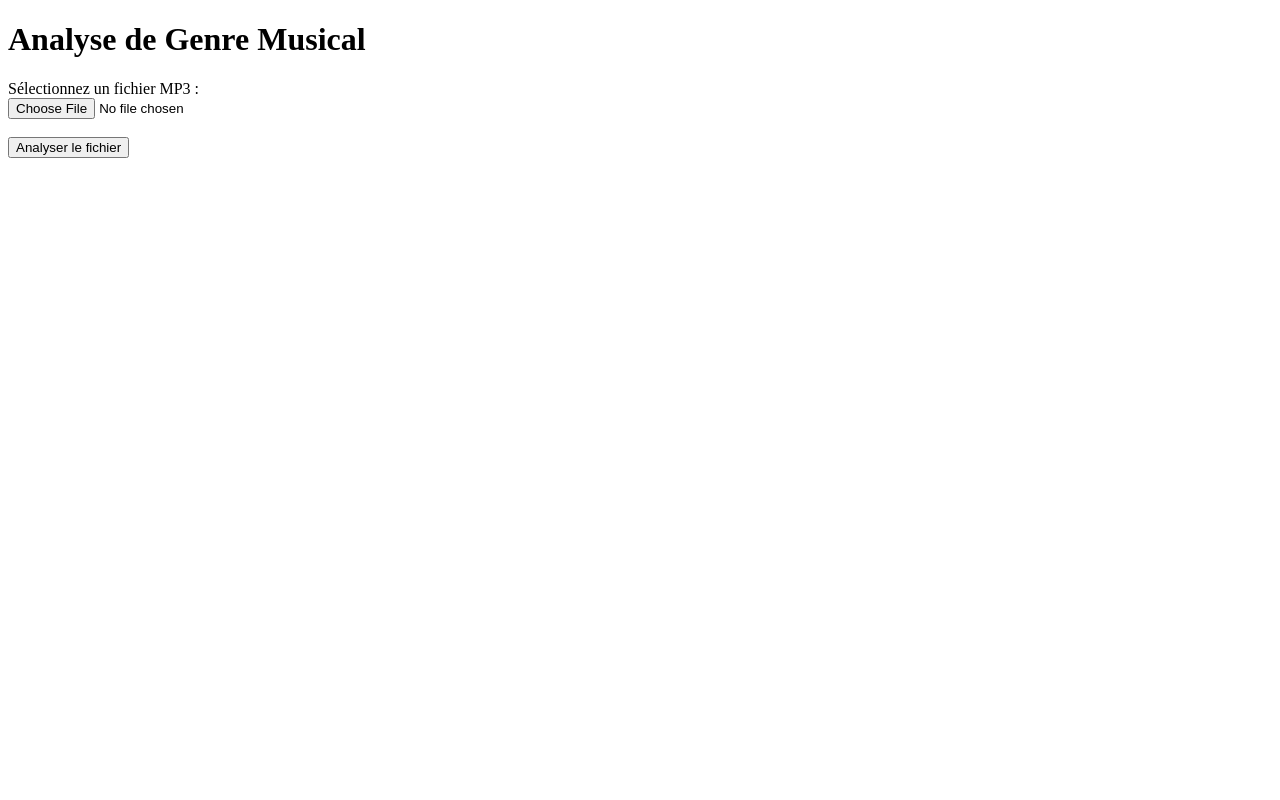
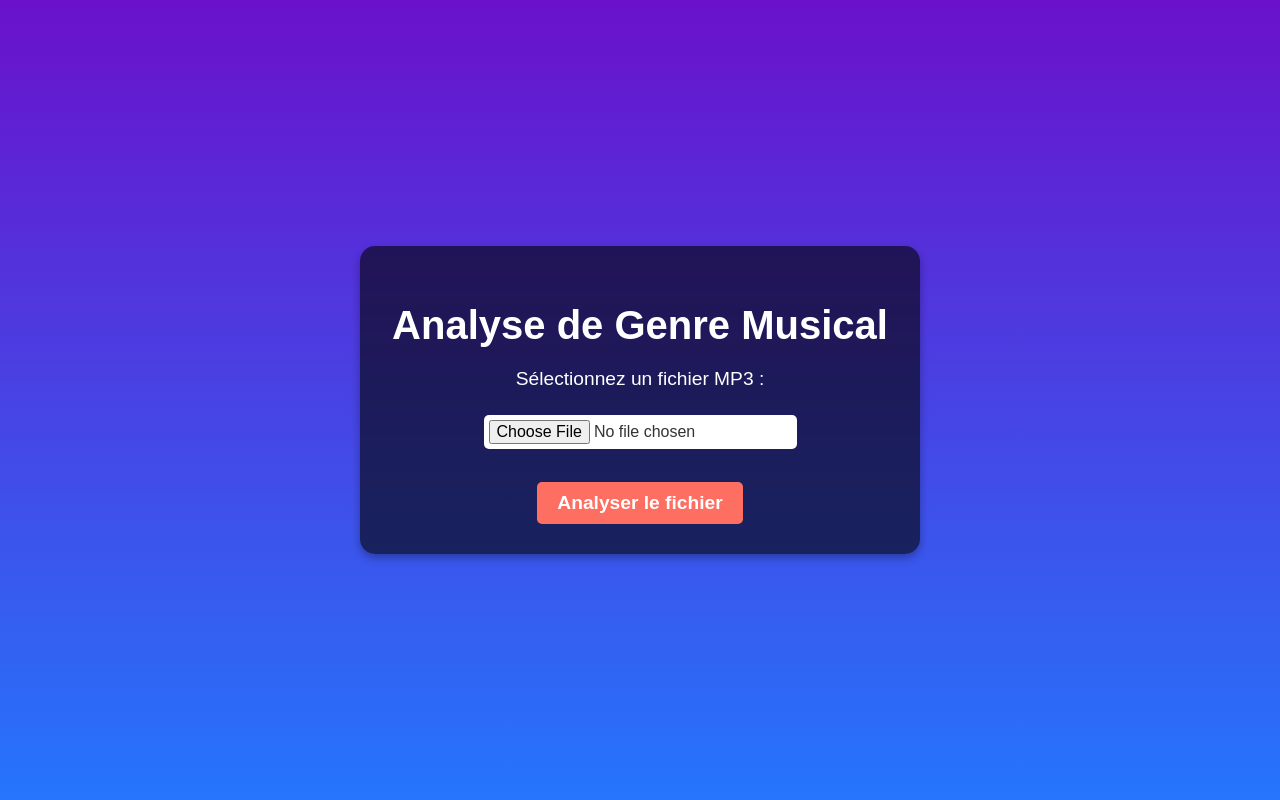
Before and after one commit to TheoIsen/Classification_musicale, a Flask app: page / in a window 1280 px wide. Run offline with Flask 3, Linux system fonts and the light colour scheme.

Commit message:
adding_CSS

```diff
--- a/templates/index.html
+++ b/templates/index.html
@@ -4,11 +4,93 @@
     <meta charset="UTF-8">
     <meta name="viewport" content="width=device-width, initial-scale=1.0">
     <title>Analyse de Genre Musical</title>
+    <style>
+        /* Style global */
+        body {
+            font-family: Arial, sans-serif;
+            background: linear-gradient(to bottom, #6a11cb, #2575fc);
+            color: #ffffff;
+            display: flex;
+            justify-content: center;
+            align-items: center;
+            min-height: 100vh;
+            margin: 0;
+            text-align: center;
+        }
+
+        /* Conteneur principal */
+        .container {
+            background-color: rgba(0, 0, 0, 0.6);
+            padding: 30px;
+            border-radius: 15px;
+            box-shadow: 0 4px 8px rgba(0, 0, 0, 0.3);
+            width: 80%;
+            max-width: 500px;
+        }
+
+        /* Titre principal */
+        h1 {
+            font-size: 2.5rem;
+            margin-bottom: 20px;
+        }
+
+        /* Formulaire */
+        form {
+            margin-top: 20px;
+        }
+
+        label {
+            font-size: 1.2rem;
+            margin-bottom: 10px;
+            display: block;
+        }
+
+        input[type="file"] {
+            font-size: 1rem;
+            margin: 15px 0;
+            padding: 5px;
+            border: none;
+            border-radius: 5px;
+            cursor: pointer;
+            background: #ffffff;
+            color: #333333;
+        }
+
+        button {
+            background: #ff6f61;
+            color: #ffffff;
+            font-size: 1.2rem;
+            font-weight: bold;
+            padding: 10px 20px;
+            border: none;
+            border-radius: 5px;
+            cursor: pointer;
+            transition: transform 0.2s ease, background 0.3s ease;
+        }
+
+        button:hover {
+            background: #ff4c3b;
+            transform: scale(1.05);
+        }
+
+        /* Résultat */
+        h2 {
+            font-size: 1.8rem;
+            margin-top: 30px;
+            color: #00ffcc;
+        }
+
+        p {
+            font-size: 1.2rem;
+            margin-top: 10px;
+        }
+    </style>
 </head>
 <body>
+    <div class="container">
         <h1>Analyse de Genre Musical</h1>
         <form method="post" action="/" enctype="multipart/form-data">
-        <label for="file">Sélectionnez un fichier MP3 :</label><br>
+            <label for="file">Sélectionnez un fichier MP3 :</label>
             <input type="file" name="file" id="file" accept=".mp3" required>
             <br><br>
             <button type="submit">Analyser le fichier</button>
@@ -17,5 +99,6 @@
         <h2>Résultat :</h2>
         <p><strong>Le genre musical prédit est :</strong> {{ prediction }}</p>
         {% endif %}
+    </div>
 </body>
 </html>
```
Lines whose indentation alone changed are shown as unchanged.
